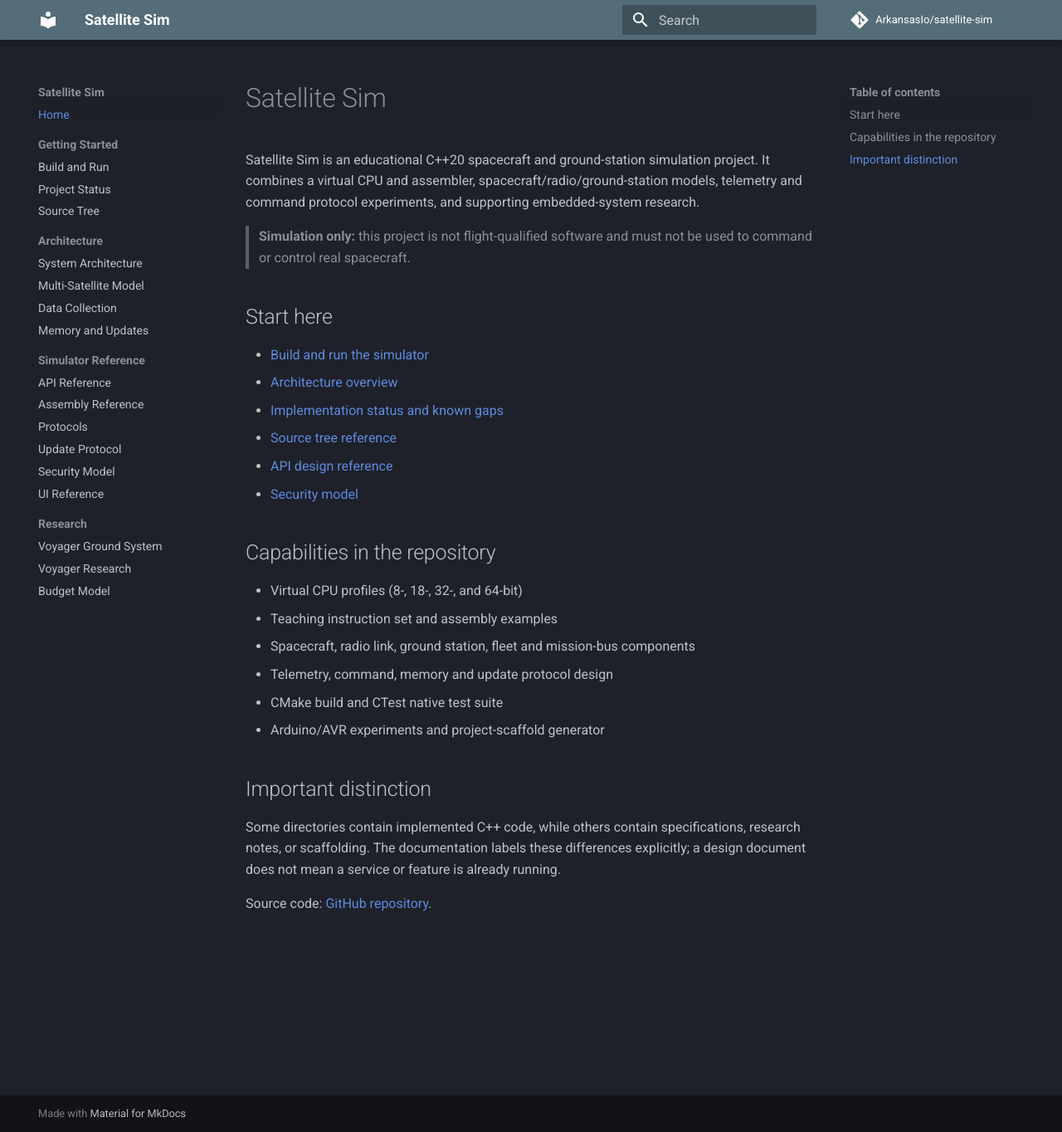
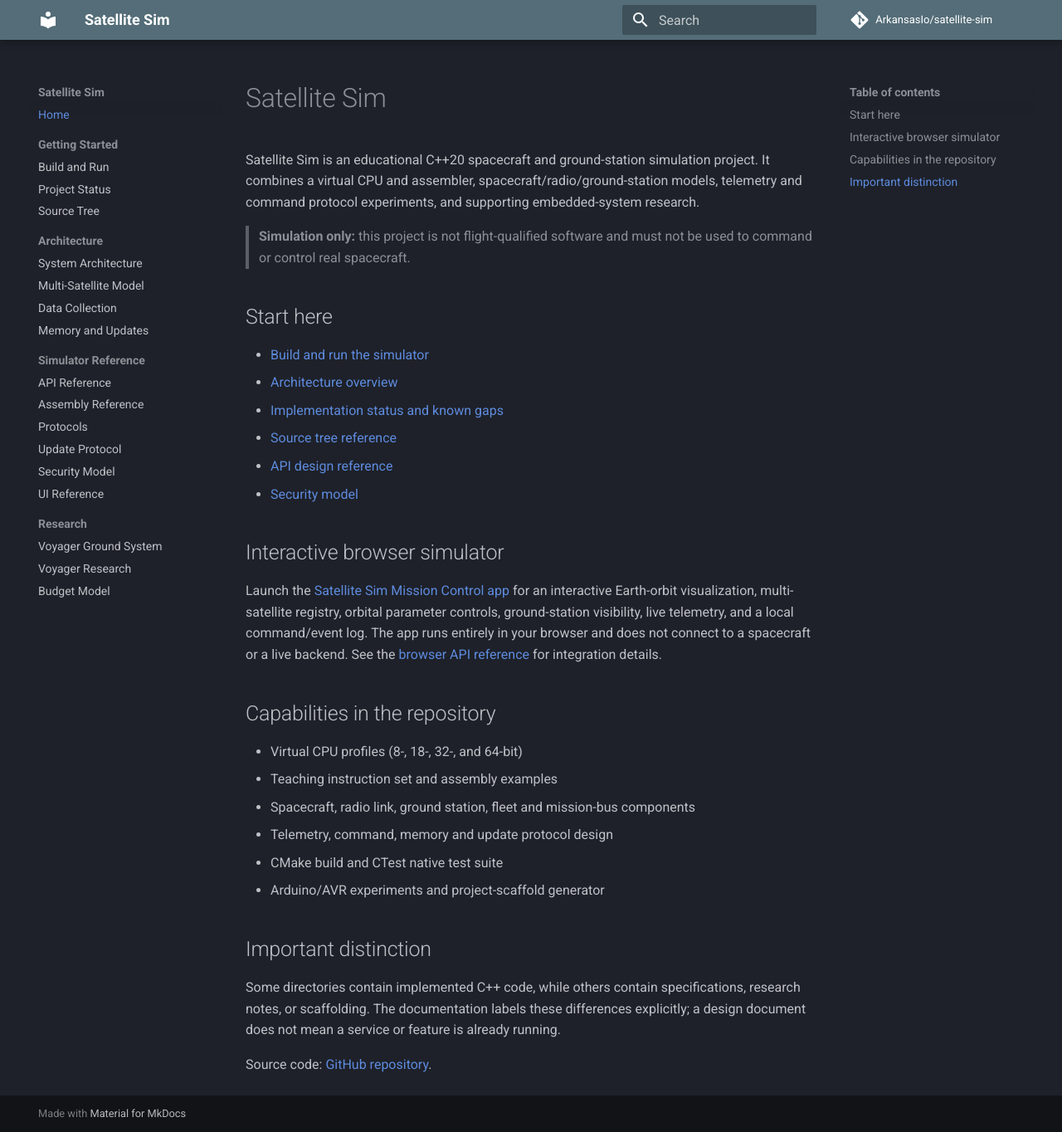
Before and after one commit to ArkansasIo/satellite-sim, an MkDocs documentation site: the page built from docs/index.md, in a window 1280 px wide and 1364 px high. Shown: the whole window at 83% size. Built offline with MkDocs 1.6.1 and Material for MkDocs 9.7.7, drawn with Linux system fonts in a browser that asks for light colours; comment, search, counter and statistics services are not loaded.

Commit message:
Link browser simulator from documentation home

```diff
--- a/docs/index.md
+++ b/docs/index.md
@@ -13,6 +13,10 @@ Satellite Sim is an educational C++20 spacecraft and ground-station simulation p
 - [API design reference](api-reference.md)
 - [Security model](security-model.md)
 
+## Interactive browser simulator
+
+Launch the [Satellite Sim Mission Control app](simulator/index.html) for an interactive Earth-orbit visualization, multi-satellite registry, orbital parameter controls, ground-station visibility, live telemetry, and a local command/event log. The app runs entirely in your browser and does not connect to a spacecraft or a live backend. See the [browser API reference](simulator-api.md) for integration details.
+
 ## Capabilities in the repository
 
 - Virtual CPU profiles (8-, 18-, 32-, and 64-bit)
```
